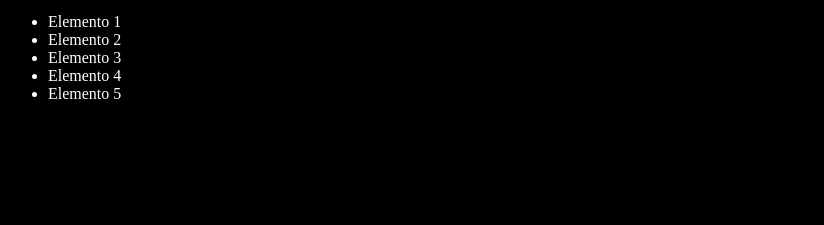
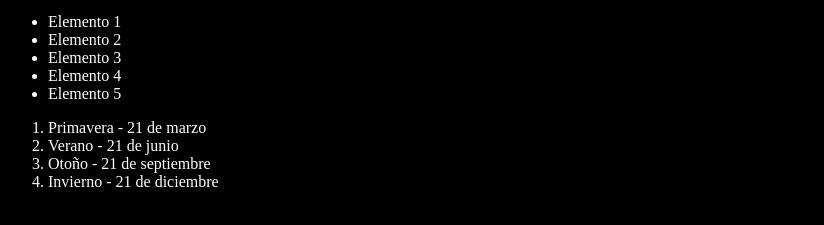
Before and after one commit to Emmalcd/cursogit, a plain HTML site: page index.html in a window 1280 px wide. Shown: the part 101-326 px from the top of the page, without its empty margins (0-824 px from the left). Drawn offline with Linux system fonts and the light colour scheme.

Commit message:
Agregando estaciones del año con fechas de inicio

```diff
--- a/index.html
+++ b/index.html
@@ -19,6 +19,12 @@
       <li>Elemento 4</li>
       <li>Elemento 5</li>
     </ul>
+    <ol>
+      <li>Primavera - 21 de marzo</li>
+      <li>Verano - 21 de junio</li>
+      <li>Otoño - 21 de septiembre</li>
+      <li>Invierno - 21 de diciembre</li>
+    </ol>
     <script src="index.js"></script>
   </body>
 </html>
```
